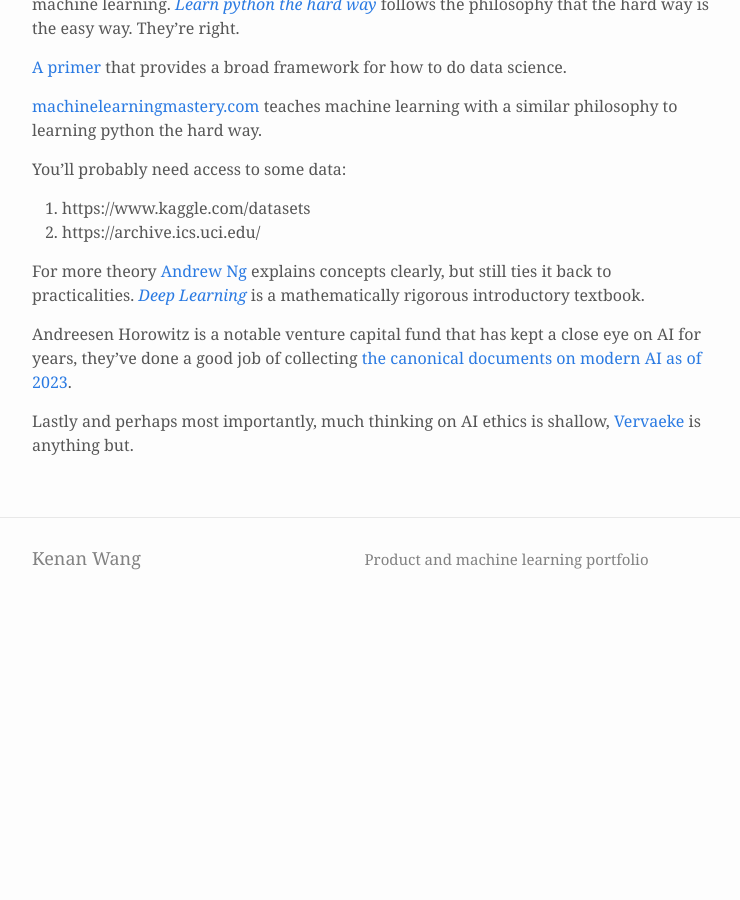
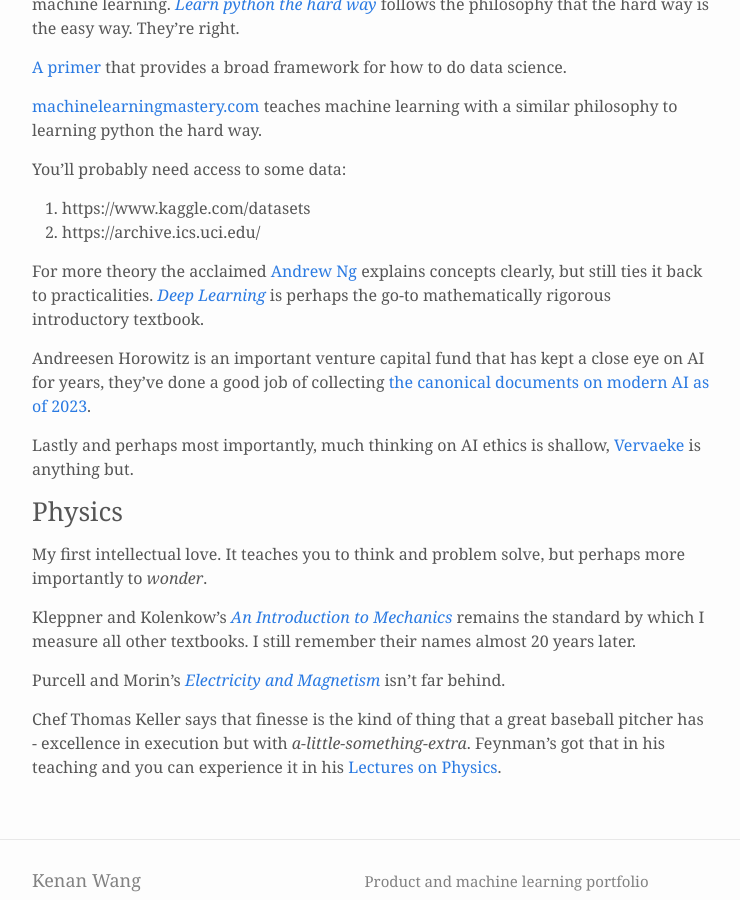
Before and after one commit to kenanwang/username.github.io, a Jekyll site: the page built from resources.md, in a window 1280 px wide and 900 px high, scrolled down 1230 px. Shown: the whole window, without its empty margins (268-1008 px from the left). Built offline with Jekyll 4.4.1, drawn with Linux system fonts in a browser that asks for light colours; nearby versions of some CDN libraries; before the commit the page ends 1860 px from its top, so only the background shows below that.

Commit message:
Update resources.md

```diff
--- a/resources.md
+++ b/resources.md
@@ -48,8 +48,17 @@ You'll probably need access to some data:
 1. https://www.kaggle.com/datasets
 2. https://archive.ics.uci.edu/
 
-For more theory [Andrew Ng](https://www.deeplearning.ai/) explains concepts clearly, but still ties it back to practicalities. [*Deep Learning*](https://www.deeplearningbook.org/) is a mathematically rigorous introductory textbook.
+For more theory the acclaimed [Andrew Ng](https://www.deeplearning.ai/) explains concepts clearly, but still ties it back to practicalities. [*Deep Learning*](https://www.deeplearningbook.org/) is perhaps the go-to mathematically rigorous introductory textbook.
 
-Andreesen Horowitz is a notable venture capital fund that has kept a close eye on AI for years, they've done a good job of collecting [the canonical documents on modern AI as of 2023](https://a16z.com/ai-canon/).
+Andreesen Horowitz is an important venture capital fund that has kept a close eye on AI for years, they've done a good job of collecting [the canonical documents on modern AI as of 2023](https://a16z.com/ai-canon/).
 
 Lastly and perhaps most importantly, much thinking on AI ethics is shallow, [Vervaeke](https://a.co/d/74PrAf2) is anything but.
+
+### Physics
+My first intellectual love. It teaches you to think and problem solve, but perhaps more importantly to *wonder*.
+
+Kleppner and Kolenkow's [*An Introduction to Mechanics*](https://a.co/d/cyY2QUC) remains the standard by which I measure all other textbooks. I still remember their names almost 20 years later.
+
+Purcell and Morin's [*Electricity and Magnetism*](https://a.co/d/bK8jLsk) isn't far behind.
+
+Chef Thomas Keller says that finesse is the kind of thing that a great baseball pitcher has - excellence in execution but with *a-little-something-extra*. Feynman's got that in his teaching and you can experience it in his [Lectures on Physics](https://www.feynmanlectures.caltech.edu/).
```
